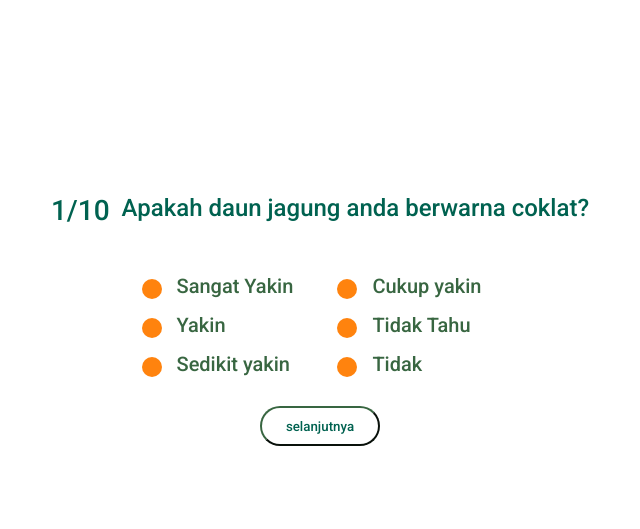
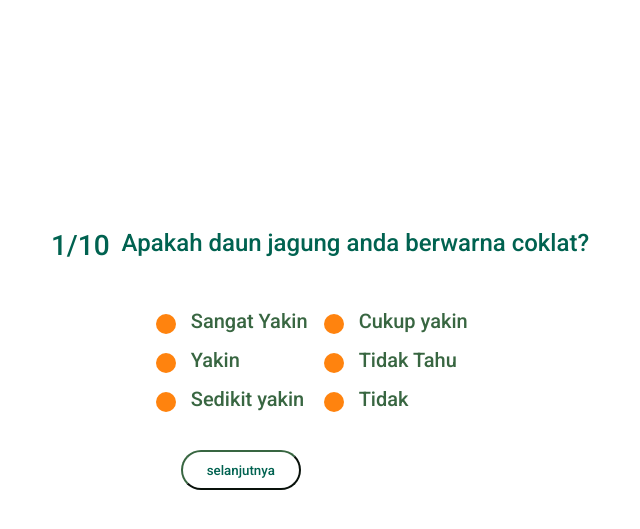
Before and after one commit to firdauzynuzula/Diagnotani, a PHP site: page /pages/Question.html in a window 1280 px wide. Shown: the top 529 px of the page, without its empty margins (320-960 px from the left). Run offline with PHP 8.4, Linux system fonts and the light colour scheme.

Commit message:
update styling question page

```diff
--- a/pages/Question.html
+++ b/pages/Question.html
@@ -75,11 +75,12 @@
                             <span>Tidak</span>
                         </label>
                     </div>
+
+                    <!-- button -->
+                    <button class="next-button" onclick="cobaAsync()">
+                        selanjutnya
+                    </button>
                 </form>
-
-                <button class="next-button" onclick="cobaAsync()">
-                    selanjutnya
-                </button>
             </main>
         </div>
     </body>
--- a/style/style.css
+++ b/style/style.css
@@ -265,17 +265,18 @@ img {
 
 .opsi {
     display: flex;
-    width: 30%;
+    width: 35%;
     font-size: 20px;
-
-    justify-content: space-around;
+    justify-content: space-between;
+    align-items: center;
+    margin-left: 12%;
+    row-gap: 10%;
 }
 
 .pilihan-1 {
     display: flex;
     flex-direction: column;
     gap: 15px;
-    justify-content: space-between;
 }
 
 .pilihan-2 {
@@ -287,6 +288,7 @@ img {
 span {
     color: rgba(56, 102, 65, 1);
 }
+
 .next-button {
     border-radius: 20px;
     width: 120px;
@@ -295,6 +297,7 @@ span {
     border-color: #386641;
     color: #006250;
     cursor: pointer;
+    transform: translateX(-320px) translateY(110px);
 }
 
 /* styling option and radio button */
```
